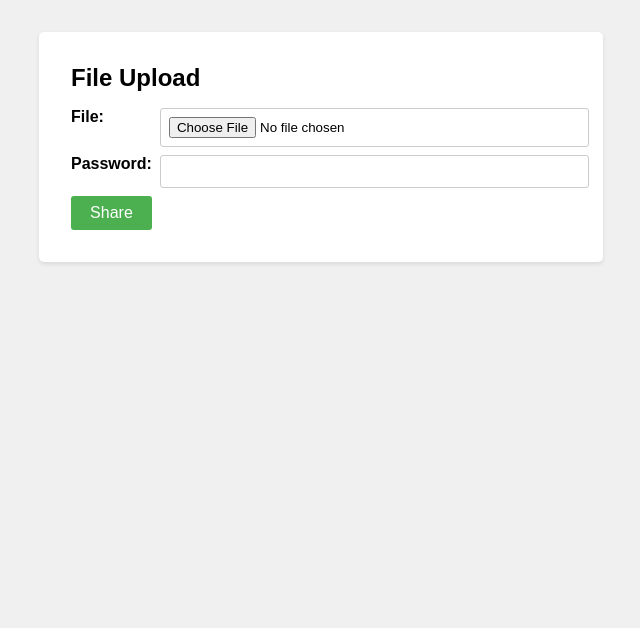
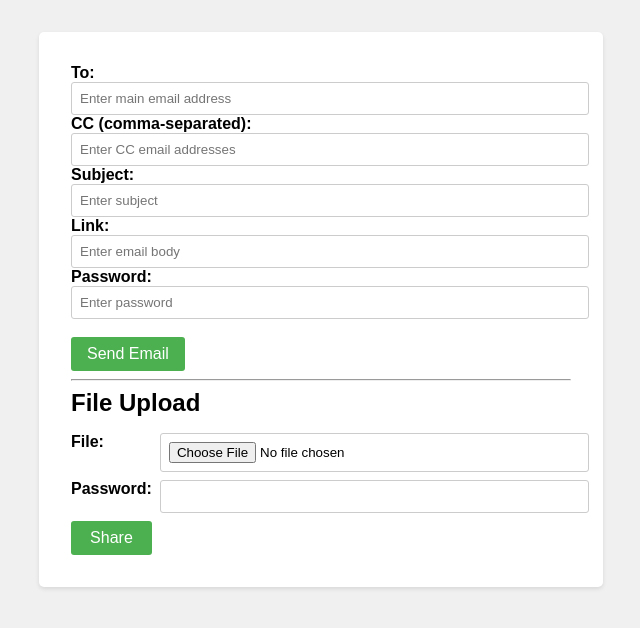
Before and after one commit to jadvamar/file_sharing_with_password, a Node server app: page / in a window 1280 px wide. Shown: the top 628 px of the page, without its empty margins (319-959 px from the left). Run offline with Node 20, Linux system fonts and the light colour scheme; some libraries are stand-ins or nearby versions.

Commit message:
Update index.ejs

```diff
--- a/views/index.ejs
+++ b/views/index.ejs
@@ -38,6 +38,9 @@
       }
 
       input[type="file"],
+      input[type="text"],
+      input[type="email"],
+      input[type="body"],
       input[type="password"] {
         padding: 0.5rem;
         border-radius: 3px;
@@ -87,9 +90,33 @@
           alert("Link copied to clipboard!");
         });
       }
+      function sendEmail() {
+        const to = document.getElementById("to").value;
+        const ccInput = document.getElementById("cc");
+        const subject = document.getElementById("subject").value;
+        const body = document.getElementById("body").value;
+        const pass = document.getElementById("pass").value;
+
+        // Split the CC input value into an array of email addresses
+        const ccAddresses = ccInput.value.split(",");
+
+        // Remove leading and trailing whitespaces from each CC email address
+        const cleanedCcAddresses = ccAddresses.map((email) => email.trim());
+        const fullBody = `${body} Password: ${encodeURIComponent(pass)}`;
+
+        // Construct a mailto link with the main recipient in the 'to' field and CC recipients in the 'cc' field
+        const mailtoLink = `mailto:${to}?cc=${encodeURIComponent(
+          cleanedCcAddresses.join(","))}&subject=${encodeURIComponent(subject)}&body=${encodeURIComponent(
+            fullBody
+        )}`;
+
+        // Open default email client
+        window.location.href = mailtoLink;
+      }
     </script>
   </head>
   <body>
+
     <div class="container">
       <% if (locals.fileLink != null) { %>
       <div class="message">
@@ -101,6 +128,34 @@
         <button class="copy-button" onclick="copyLink()">Copy</button>
       </div>
       <% } %>
+      <!-- extra -->
+      <label for="to">To:</label>
+      <input type="email" id="to" placeholder="Enter main email address" />
+
+      <br />
+
+      <label for="cc">CC (comma-separated):</label>
+      <input type="text" id="cc" placeholder="Enter CC email addresses" />
+
+      <br />
+
+      <label for="subject">Subject:</label>
+      <input type="text" id="subject" placeholder="Enter subject" />
+
+      <br />
+
+      <label for="body">Link:</label>
+      <input type="text" id="body" placeholder="Enter email body"></input>
+      <br />
+      <label for="pass">Password:</label>
+      <input type="text" id="pass" placeholder="Enter password" />
+
+      <br />
+      <br />
+
+      <button type="submit" onclick="sendEmail()">Send Email</button>
+      <!-- main -->
+      <hr />
       <h1>File Upload</h1>
       <form action="/upload" method="post" enctype="multipart/form-data">
         <label for="file">File:</label>
```
